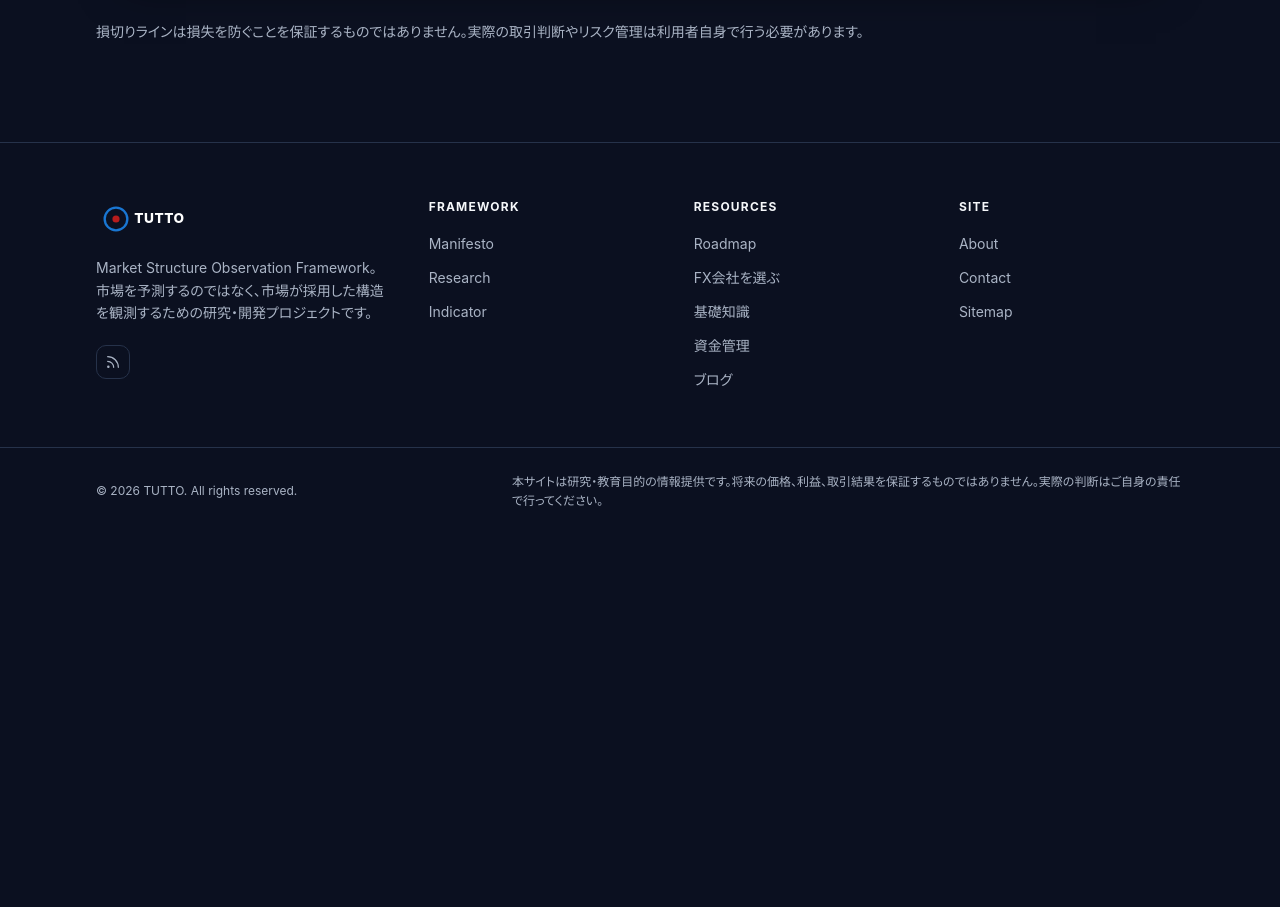
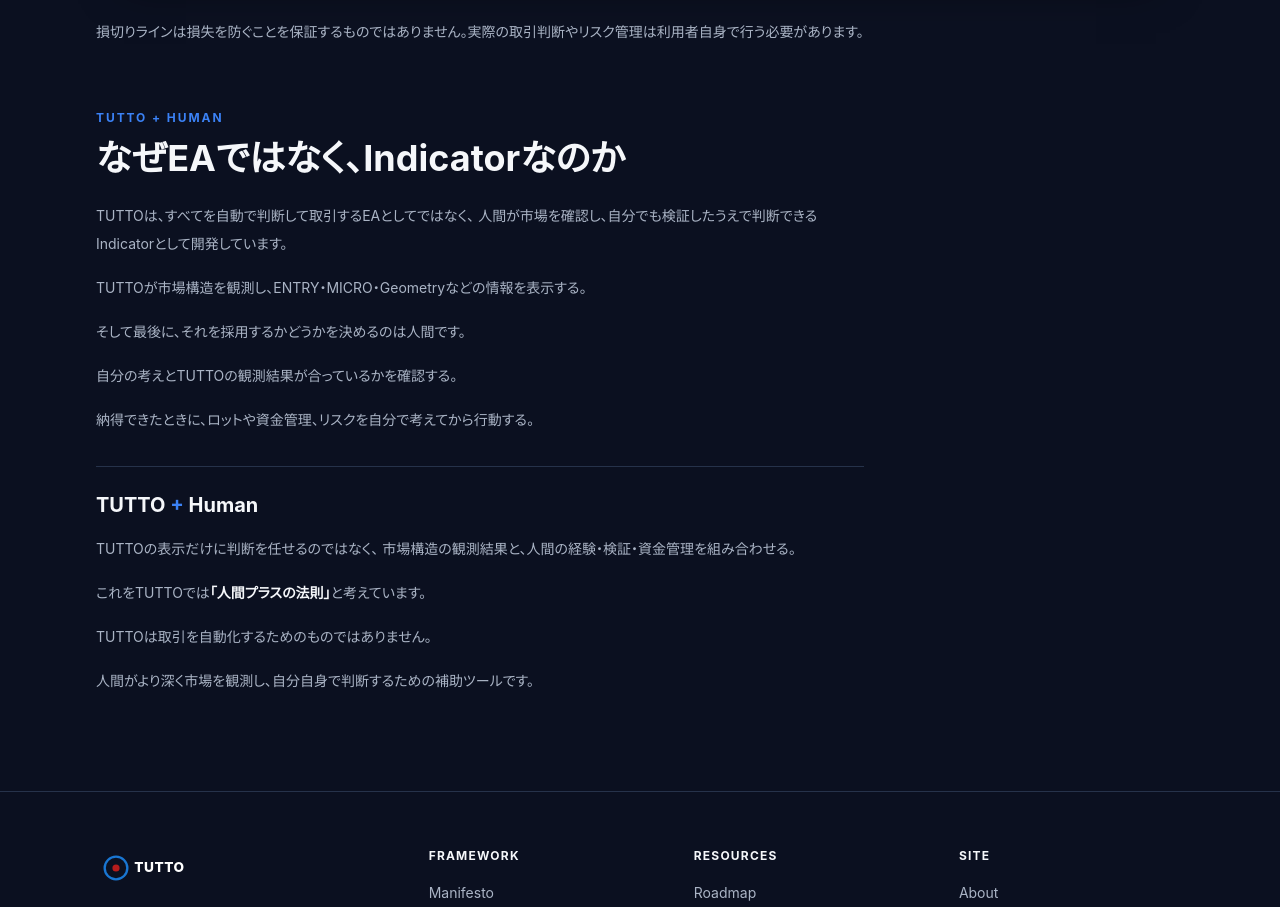
Before and after one commit to richfulllife923-ux/fx-education-site, a Next.js app: page /indicator in a window 1280 px wide. Shown: the part 2900-3807 px from the top of the page. Before the commit the page ends 3435 px from the top, so only its background shows below. Built offline with nearby package versions, Linux system fonts and the light colour scheme.

Commit message:
Add Human Plus philosophy to Indicator page

```diff
--- a/app/indicator/page.tsx
+++ b/app/indicator/page.tsx
@@ -256,6 +256,45 @@
           損切りラインは損失を防ぐことを保証するものではありません。実際の取引判断やリスク管理は利用者自身で行う必要があります。
         </p>
       </section>
+
+      <section className="container-page mt-16" aria-labelledby="indicator-human-heading">
+        <p className="eyebrow">TUTTO + HUMAN</p>
+        <h2 id="indicator-human-heading" className="text-3xl font-bold leading-tight text-text-primary sm:text-4xl">
+          なぜEAではなく、Indicatorなのか
+        </h2>
+        <div className="mt-6 max-w-3xl space-y-4 text-sm leading-7 text-text-secondary">
+          <p>
+            TUTTOは、すべてを自動で判断して取引するEAとしてではなく、
+            人間が市場を確認し、自分でも検証したうえで判断できるIndicatorとして開発しています。
+          </p>
+          <p>
+            TUTTOが市場構造を観測し、ENTRY・MICRO・Geometryなどの情報を表示する。
+          </p>
+          <p>
+            そして最後に、それを採用するかどうかを決めるのは人間です。
+          </p>
+          <p>自分の考えとTUTTOの観測結果が合っているかを確認する。</p>
+          <p>
+            納得できたときに、ロットや資金管理、リスクを自分で考えてから行動する。
+          </p>
+        </div>
+        <div className="mt-8 max-w-3xl border-t border-border pt-6">
+          <h3 className="text-xl font-bold text-text-primary">TUTTO <span className="text-primary">+</span> Human</h3>
+          <div className="mt-4 space-y-4 text-sm leading-7 text-text-secondary">
+            <p>
+              TUTTOの表示だけに判断を任せるのではなく、
+              市場構造の観測結果と、人間の経験・検証・資金管理を組み合わせる。
+            </p>
+            <p>
+              これをTUTTOでは<strong className="font-semibold text-text-primary">「人間プラスの法則」</strong>と考えています。
+            </p>
+            <p>TUTTOは取引を自動化するためのものではありません。</p>
+            <p>
+              人間がより深く市場を観測し、自分自身で判断するための補助ツールです。
+            </p>
+          </div>
+        </div>
+      </section>
     </div>
   );
 }
```
